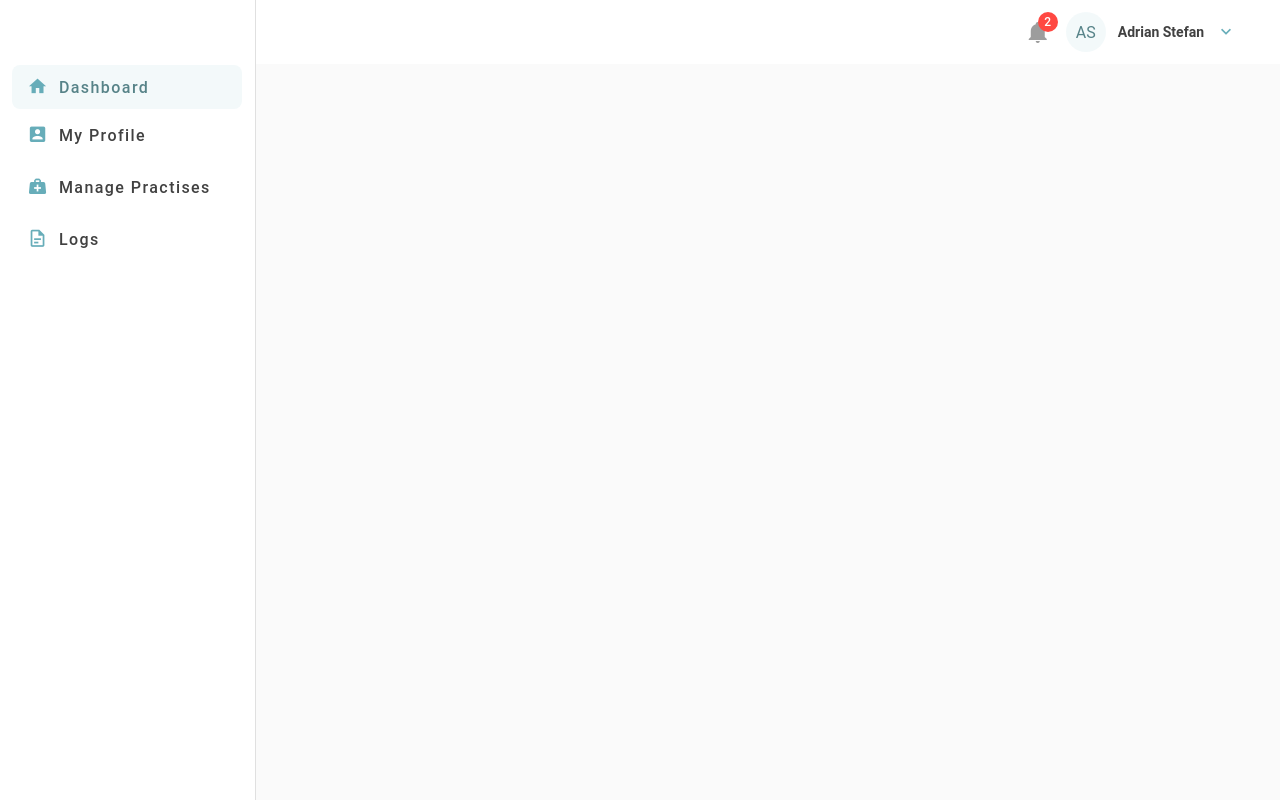
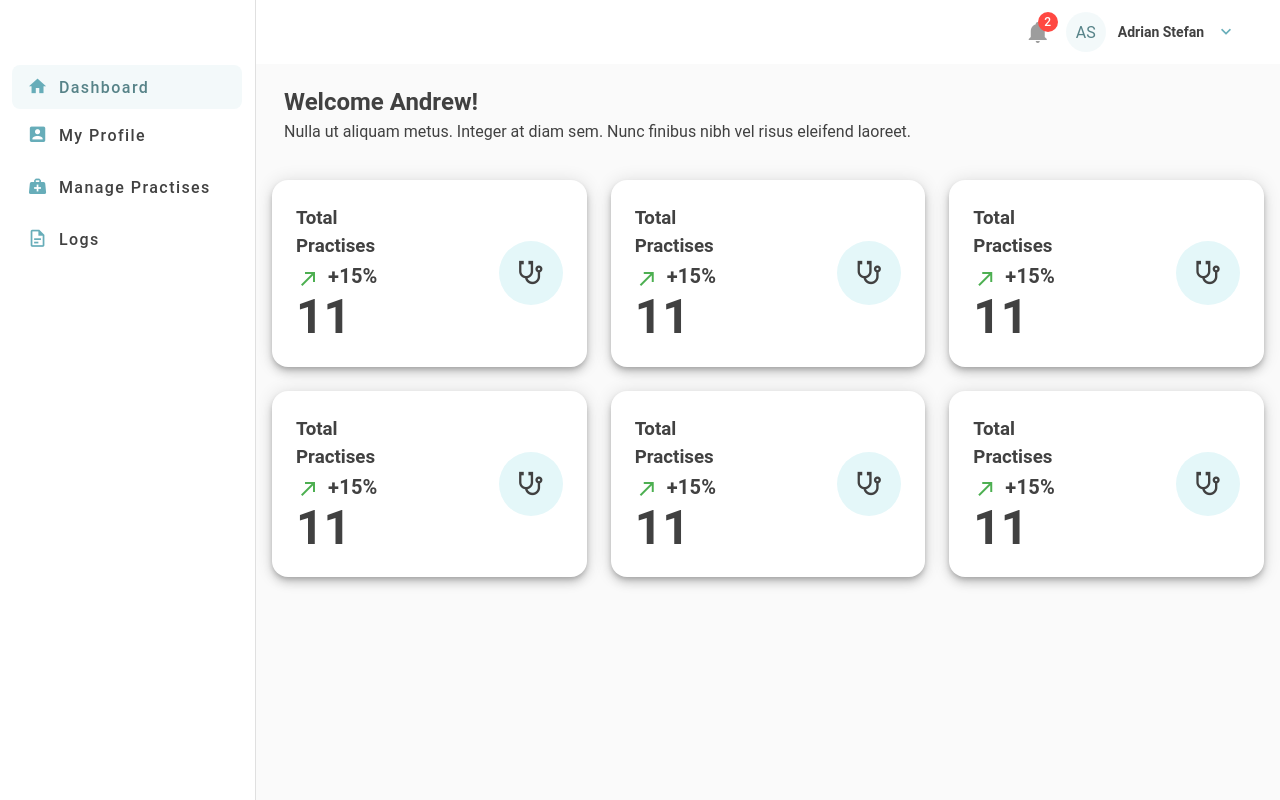
Before and after one commit to shailen-naidoo/bluegrass-digital-assessment, a Vue app: page / in a window 1280 px wide. Built offline with nearby package versions, Linux system fonts and the light colour scheme.

Commit message:
App.vue
* Implemented the grid system for the top part of the main section of the dashboard

```diff
--- a/src/App.vue
+++ b/src/App.vue
@@ -101,7 +101,65 @@
     </v-app-bar>
 
     <v-main class="main">
-      <!--  -->
+      <v-container>
+        <v-row>
+          <v-col class="px-6 py-4">
+            <h2>Welcome Andrew!</h2>
+            <p>Nulla ut aliquam metus. Integer at diam sem. Nunc finibus nibh vel risus eleifend laoreet. </p>
+          </v-col>
+        </v-row>
+      </v-container>
+      <v-container>
+        <v-row>
+          <v-col
+            v-for="(item, index) in [1,2,3,4,5,6]"
+            :key="index"
+            cols="12"
+            md="4"
+          >
+            <v-card
+              class="mx-auto pa-2 elevation-6"
+              max-width="344"
+              style="border-radius: 16px;"
+            >
+              <v-container>
+                <v-row>
+                  <v-col>
+                    <h3>
+                      Total Practises
+                    </h3>
+                    <v-icon
+                      color="success"
+                      icon="mdi-arrow-top-right"
+                      left
+                    />
+                    <span class="text-h6 font-weight-bold ml-2">+15%</span>
+                    <h1 class="text-h3 font-weight-bold">
+                      11
+                    </h1>
+                  </v-col>
+                  <v-col
+                    align-self="center"
+                    align="end"
+                  >
+                    <v-avatar
+                      size="64"
+                      color="#E4F7F9"
+                    >
+                      <v-icon
+                        size="28"
+                        color="lightblue"
+                      >
+                        mdi-stethoscope
+                      </v-icon>
+                    </v-avatar>
+                  </v-col>
+                </v-row>
+              </v-container>
+            </v-card>
+          </v-col>
+        </v-row>
+      </v-container>
     </v-main>
   </v-app>
 </template>
```
